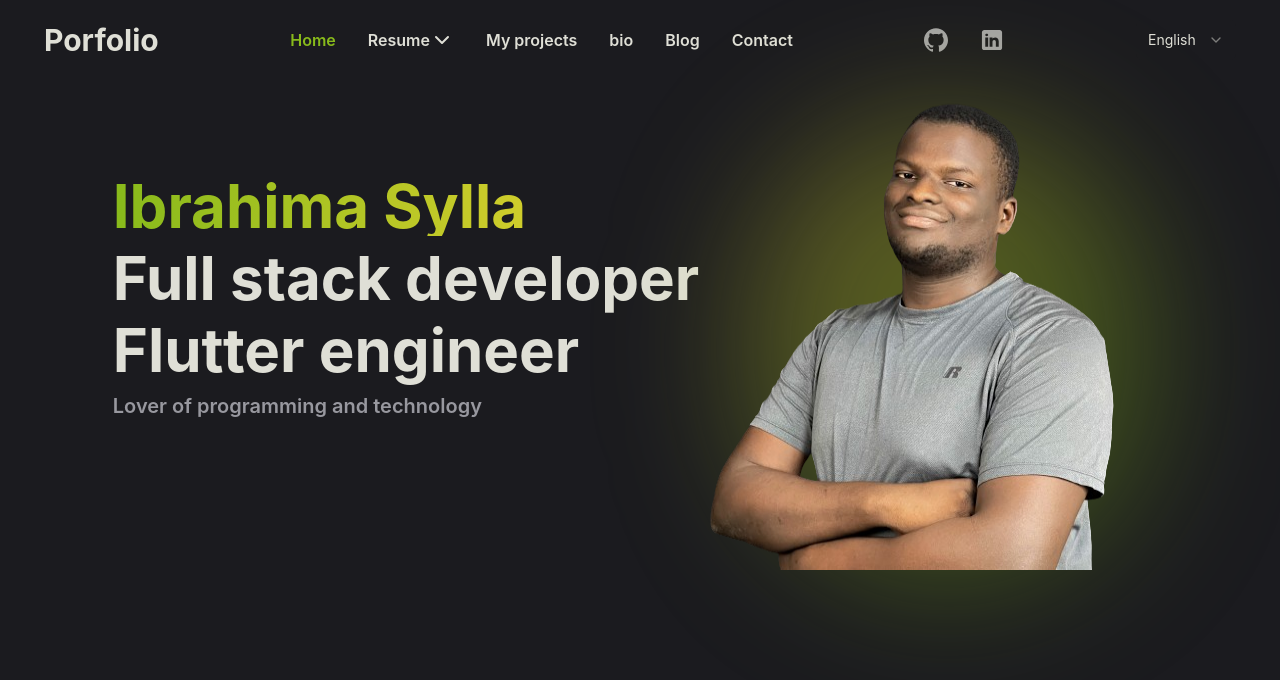
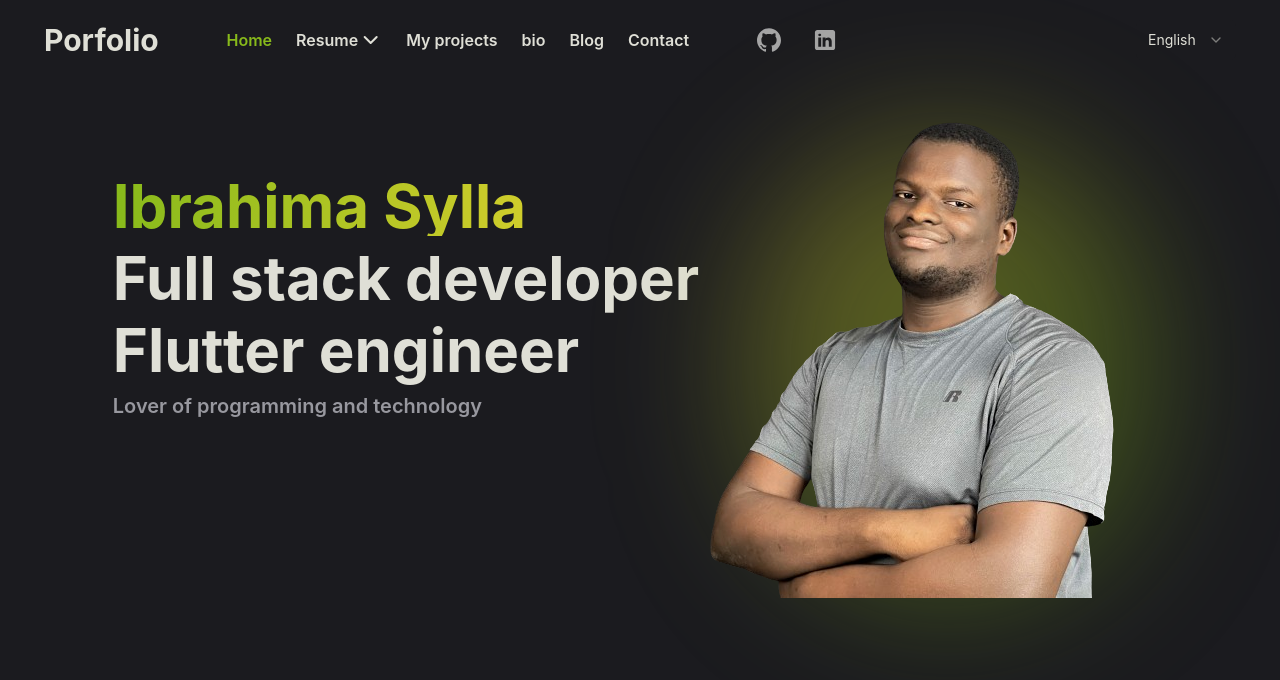
Before and after one commit to isyll/isyll.github.io, a React (Vite) app: page /#/ in a window 1280 px wide. Shown: the top 680 px of the page. Built offline with nearby package versions, Linux system fonts and the light colour scheme.

Commit message:
create menu open button

```diff
--- a/src/layout/Header.tsx
+++ b/src/layout/Header.tsx
@@ -11,7 +11,7 @@ import {
   HoverCardContent,
   HoverCardTrigger,
 } from '@/components/ui/hover-card'
-import { ChevronDown, FileText } from 'lucide-react'
+import { ChevronDown, FileText, Menu } from 'lucide-react'
 import { Link } from 'react-router-dom'
 import {
   Select,
@@ -63,19 +63,40 @@ function Header({ currentRoute }: { currentRoute?: string }) {
   ]
 
   return (
+    <>
       <header className="flex items-center justify-between py-5 px-11">
+        <div className="lg:hidden cursor-pointer">
+          <div className="flex items-center">
+            <Menu />
+          </div>
+        </div>
         <h1 className="text-3xl font-bold">
           <a href="/">Porfolio</a>
         </h1>
 
-      <nav className="flex gap-8">
+        <nav className="flex justify-between items-center gap-8 relative">
+          <ul className="hidden absolute top-1/2 left-1/2 transform -translate-y-1/2 -translate-x-1/2 lg:flex lg:mx-auto lg:items-center lg:w-auto lg:space-x-6">
             {menuItems.map((item, index) => {
-          if (hasSubItems(item)) {
+              if (!hasSubItems(item)) {
+                return (
+                  <Link
+                    to={item.url}
+                    key={index}
+                    className={cn(
+                      'items-center font-semibold hover-color text-nowrap',
+                      currentRoute === item.name ? 'text-green' : '',
+                    )}
+                  >
+                    {t(item.name)}
+                  </Link>
+                )
+              }
+
               return (
                 <HoverCard key={index} openDelay={0} closeDelay={0}>
                   <HoverCardTrigger
                     className={cn(
-                    'cursor-pointer flex items-center font-semibold hover-color',
+                      'cursor-pointer flex text-nowrap items-center font-semibold hover-color',
                       currentRoute === item.name ? 'text-green' : '',
                     )}
                   >
@@ -92,20 +113,8 @@ function Header({ currentRoute }: { currentRoute?: string }) {
                   </HoverCardContent>
                 </HoverCard>
               )
-          }
-          return (
-            <Link
-              to={item.url}
-              key={index}
-              className={cn(
-                'items-center font-semibold hover-color',
-                currentRoute === item.name ? 'text-green' : '',
-              )}
-            >
-              {t(item.name)}
-            </Link>
-          )
             })}
+          </ul>
         </nav>
         <div className="flex self-center gap-8">
           <a href={socials.github} target="__blank">
@@ -137,6 +146,7 @@ function Header({ currentRoute }: { currentRoute?: string }) {
           </SelectContent>
         </Select>
       </header>
+    </>
   )
 }
 
--- a/src/layout/Hero.tsx
+++ b/src/layout/Hero.tsx
@@ -4,25 +4,25 @@ function Hero() {
   const { t } = useTranslation()
 
   return (
-    <div className="flex justify-center">
-      <section className="py-24 flex items-center justify-center ps-8">
-        <div className="flex flex-col gap-3 text-start">
-          <h1 className="bg-gradient-to-r from-green to-yellow bg-clip-text text-transparent font-bold text-6xl">
+    <div className='flex flex-col md:flex-row justify-center items-center'>
+      <section className='py-24 flex items-center justify-center ps-8'>
+        <div className='flex flex-col gap-3 text-start'>
+          <h1 className='bg-gradient-to-r from-green to-yellow bg-clip-text text-transparent font-bold text-6xl'>
             Ibrahima Sylla
           </h1>
-          <p className="text-6xl font-bold">{t('full_stack')}</p>
-          <p className="text-6xl font-bold">{t('flutter_engineer')}</p>
-          <p className="text-xl font-semibold text-[#98989f]">
+          <p className='text-6xl font-bold'>{t('full_stack')}</p>
+          <p className='text-6xl font-bold'>{t('flutter_engineer')}</p>
+          <p className='text-xl font-semibold text-[#98989f]'>
             {t('love_programming')}
           </p>
         </div>
       </section>
-      <section className="flex justify-center items-center relative h-[400px] w-[500px] pt-8">
-        <div className="linear-bg top-10 absolute rounded-full overflow-clip"></div>
+      <section className='flex justify-center items-center relative h-[400px] w-[500px] pt-8'>
+        <div className='linear-bg top-10 absolute rounded-full overflow-clip'></div>
         <img
-          src="/hero.png"
-          alt="Ibrahima Sylla"
-          className="overflow-clip absolute top-0 left-0 bg-none h-[490px] w-[950px]"
+          src='/hero.png'
+          alt='Ibrahima Sylla'
+          className='overflow-clip absolute top-0 left-0 bg-none w-[500px] md:w-[800px]'
         />
       </section>
     </div>
```
Lines whose indentation alone changed are shown as unchanged.
